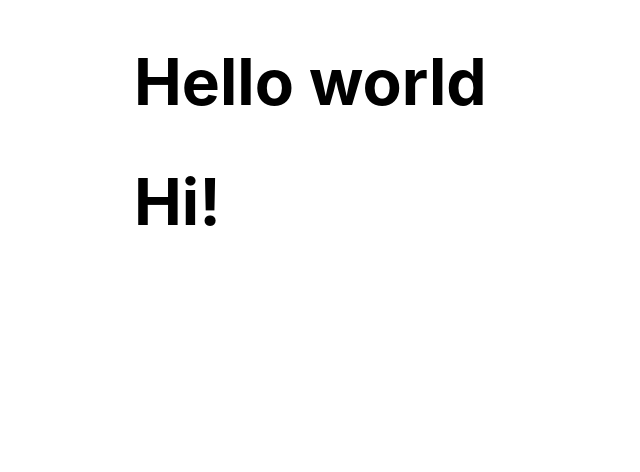
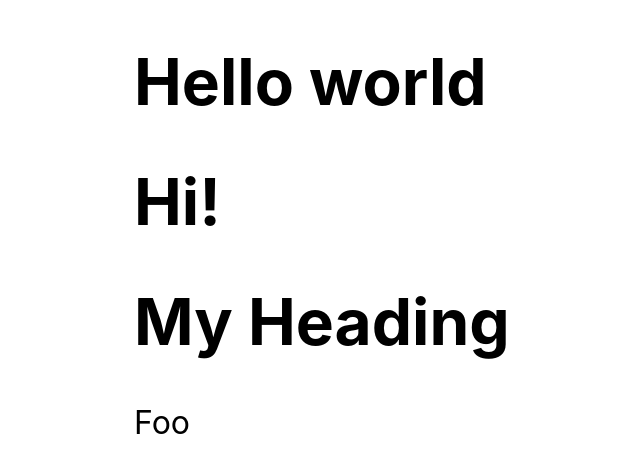
Before and after one commit to Jersonquinterolopez/ts-cra-test, a React (Create React App) app: page / in a window 1280 px wide. Shown: the top 472 px of the page, without its empty margins (106-746 px from the left). Built offline with nearby package versions, Linux system fonts and the light colour scheme.

Commit message:
[Add] default props [Specify] ReactEelement

```diff
--- a/src/App.tsx
+++ b/src/App.tsx
@@ -1,4 +1,4 @@
-import React from 'react';
+import React, { ReactElement, ReactNode } from 'react';
 import './App.css';
 
 // conventional props
@@ -6,15 +6,41 @@
   return <h1>{title}</h1>
 }
 
-function HeadingWithContent({ children }: { children?: string }) {
+
+// ReactNode will help to specify that the children can be any dataType
+// With ReactElement we are specifing what we're going to return, in this case is a react element
+function HeadingWithContent({ children }: { children?: ReactNode }): ReactElement {
   return <h1>{children}</h1>
 }
+
+// deafultProps
+const defaultContainerProps = {
+  heading: <strong>My Heading</strong>
+}
+
+type ContainerProps = { children?: ReactNode } & typeof defaultContainerProps
+
+function Container({ heading, children }: ContainerProps): ReactElement {
+  return <div>
+    <h1>{heading}</h1>
+    {children}
+  </div>
+}
+
+Container.defaultProps = defaultContainerProps;
 
 function App() {
   return (
     <div>
       <Heading title="Hello world" />
-      <HeadingWithContent>Hi!</HeadingWithContent>
+      <HeadingWithContent>
+        <strong>
+          Hi!
+        </strong>
+      </HeadingWithContent>
+      <Container>
+        Foo
+      </Container>
     </div>
   );
 }
```
